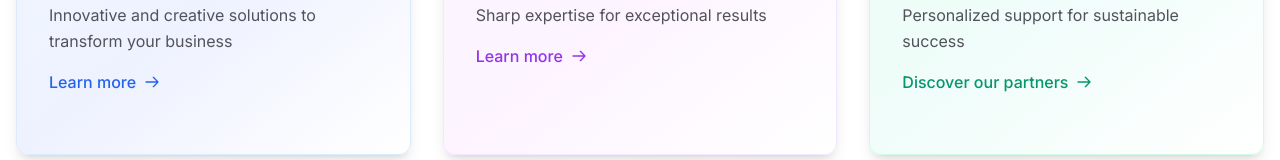
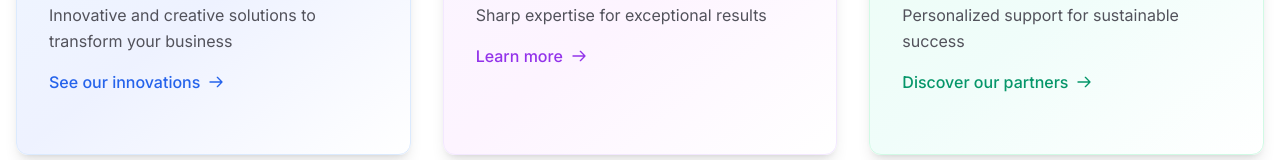
Before and after one commit to mhdaouda/gloriam-consulting, a Next.js app: page /en in a window 1280 px wide. Shown: the part 1195-1355 px from the top of the page. Built offline with nearby package versions, Linux system fonts and the light colour scheme.

Commit message:
feat: Modification du texte du bouton sous la section Innovation - Changement de 'En savoir plus' à 'Voir nos innovations' - Ajout des traductions en français et en anglais

```diff
--- a/src/app/_translations/en.json
+++ b/src/app/_translations/en.json
@@ -54,6 +54,7 @@
       "subtitle": "Discover what makes our difference and expertise",
       "learnMore": "Learn more",
       "discoverPartners": "Discover our partners",
+      "seeInnovations": "See our innovations",
       "innovation": {
         "title": "Innovation",
         "description": "Innovative and creative solutions to transform your business"
--- a/src/app/_translations/fr.json
+++ b/src/app/_translations/fr.json
@@ -21,6 +21,7 @@
       "subtitle": "Découvrez ce qui fait notre différence et notre expertise",
       "learnMore": "En savoir plus",
       "discoverPartners": "Découvrir nos partenaires",
+      "seeInnovations": "Voir nos innovations",
       "innovation": {
         "title": "Innovation",
         "description": "Des solutions innovantes et créatives pour transformer votre entreprise"
--- a/src/app/en/page.tsx
+++ b/src/app/en/page.tsx
@@ -154,7 +154,7 @@ export default function Home() {
                 href={`/${locale}/services`}
                 className="inline-flex items-center text-blue-600 hover:text-blue-700 font-medium transition-colors duration-200 mt-4"
               >
-                {t('features.learnMore')}
+                {t('features.seeInnovations')}
                 <svg className="ml-2 w-4 h-4" fill="none" stroke="currentColor" viewBox="0 0 24 24">
                   <path strokeLinecap="round" strokeLinejoin="round" strokeWidth={2} d="M14 5l7 7m0 0l-7 7m7-7H3" />
                 </svg>
--- a/src/app/fr/page.tsx
+++ b/src/app/fr/page.tsx
@@ -154,7 +154,7 @@ export default function Home() {
                 href={`/${locale}/services`}
                 className="inline-flex items-center text-blue-600 hover:text-blue-700 font-medium transition-colors duration-200 mt-4"
               >
-                {t('features.learnMore')}
+                {t('features.seeInnovations')}
                 <svg className="ml-2 w-4 h-4" fill="none" stroke="currentColor" viewBox="0 0 24 24">
                   <path strokeLinecap="round" strokeLinejoin="round" strokeWidth={2} d="M14 5l7 7m0 0l-7 7m7-7H3" />
                 </svg>
```
